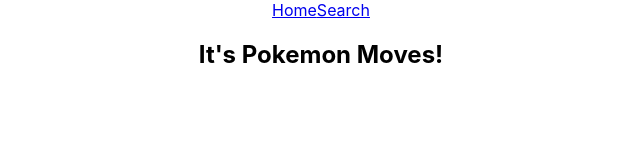
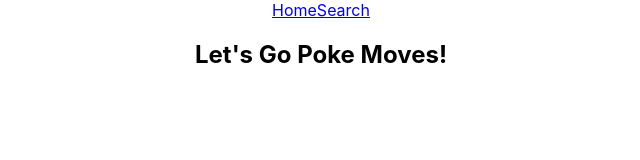
Before and after one commit to RGordon93/pokemon-app-project-2, a React (Create React App) app: page /home in a window 1280 px wide. Shown: the top 160 px of the page, without its empty margins (319-959 px from the left). Built offline with nearby package versions, Linux system fonts and the light colour scheme.

Commit message:
heroku deploy

```diff
--- a/src/Home/Home.js
+++ b/src/Home/Home.js
@@ -4,7 +4,7 @@ import React from 'react';
 const Home = () => {
 	return (
 		<div>
-			<h2>It's Pokemon Moves!</h2>
+			<h2>Let's Go Poke Moves!</h2>
 
 		</div>
 	);
```
